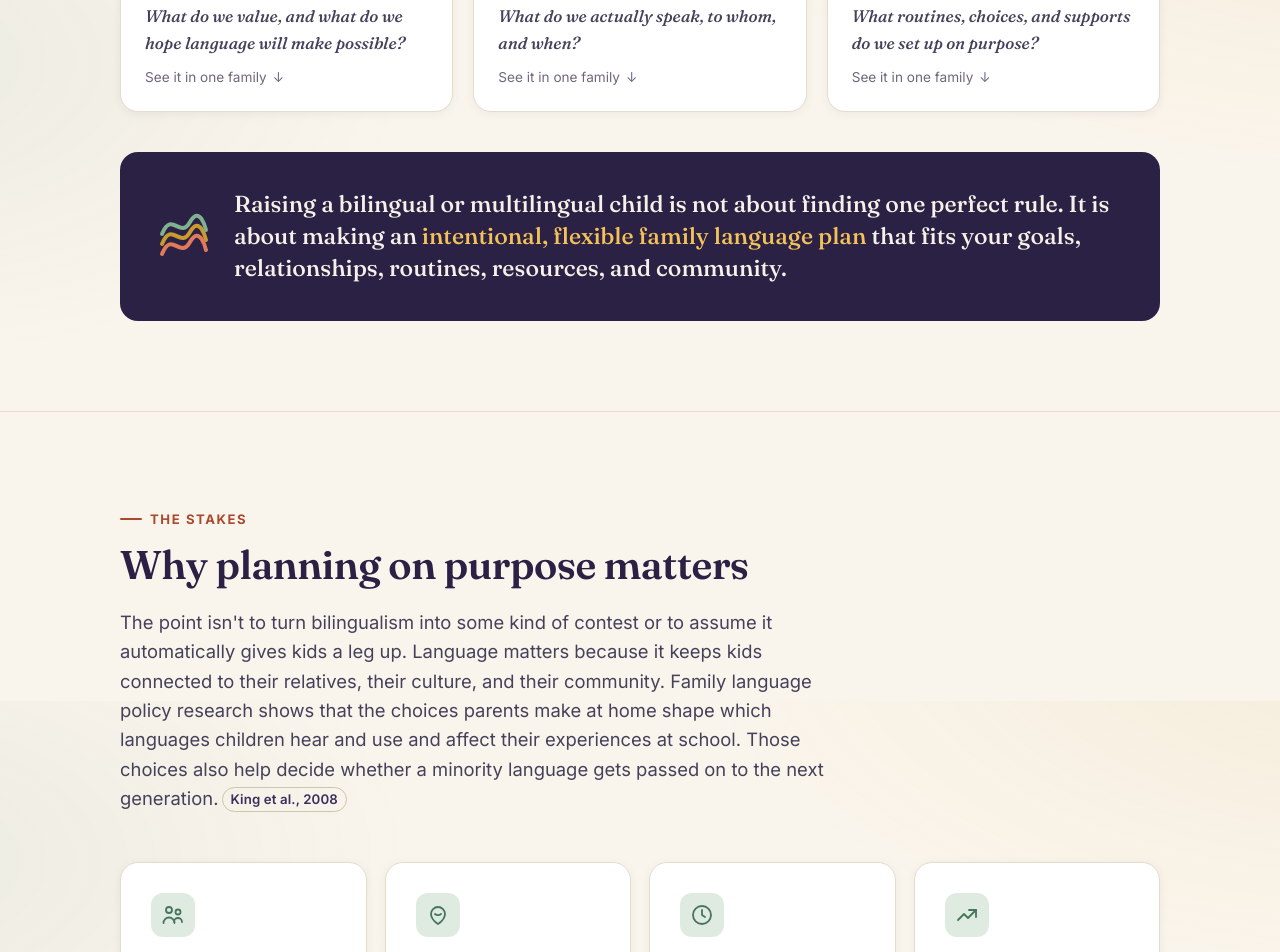
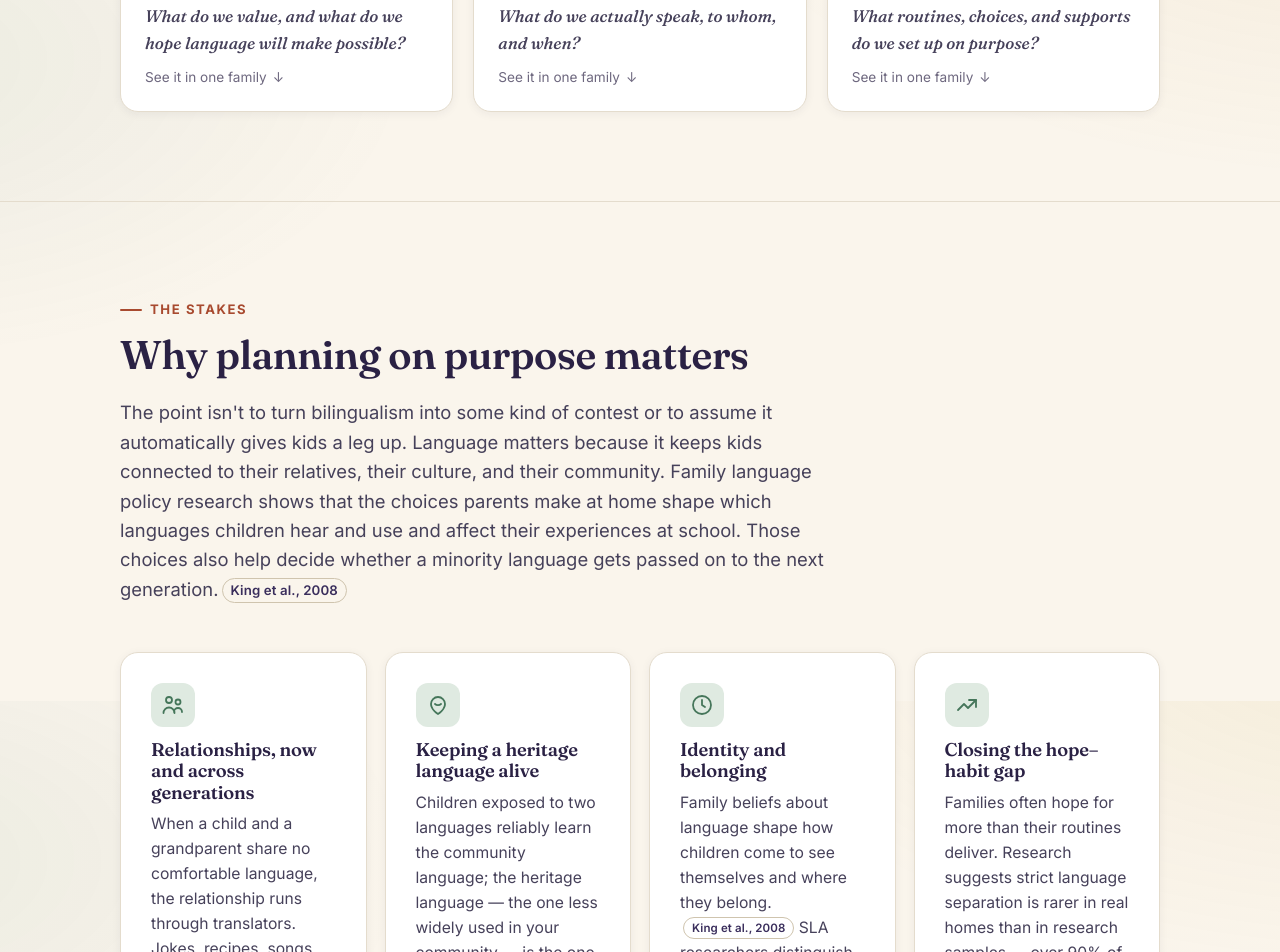
Before and after one commit to joshlammbo0/Every-Family-Has-a-Language-Plan, a plain HTML site: page index.html in a window 1280 px wide. Shown: the part 2499-3451 px from the top of the page. Drawn offline with Linux system fonts and the light colour scheme.

Commit message:
Remove the thesis banner under the framework cards
Co-Authored-By: Claude Fable 5.2 <noreply@anthropic.com>

```diff
--- a/index.html
+++ b/index.html
@@ -230,10 +230,6 @@
       </div>
     </div>
 
-    <div class="thesis">
-      <svg class="mark" viewBox="0 0 56 56" aria-hidden="true"><path d="M6 36c10-24 18 6 28-12s16 8 16 8" fill="none" stroke="#c99a2e" stroke-width="4" stroke-linecap="round"/><path d="M6 26c10-24 18 6 28-12s16 8 16 8" fill="none" stroke="#7fb08f" stroke-width="4" stroke-linecap="round"/><path d="M6 46c10-24 18 6 28-12s16 8 16 8" fill="none" stroke="#e07a5a" stroke-width="4" stroke-linecap="round"/></svg>
-      <p>Raising a bilingual or multilingual child is not about finding one perfect rule. It is about making an <em>intentional, flexible family language plan</em> that fits your goals, relationships, routines, resources, and community.</p>
-    </div>
   </div>
 </section>
 
```
Also changed, not shown: 1 other file.
